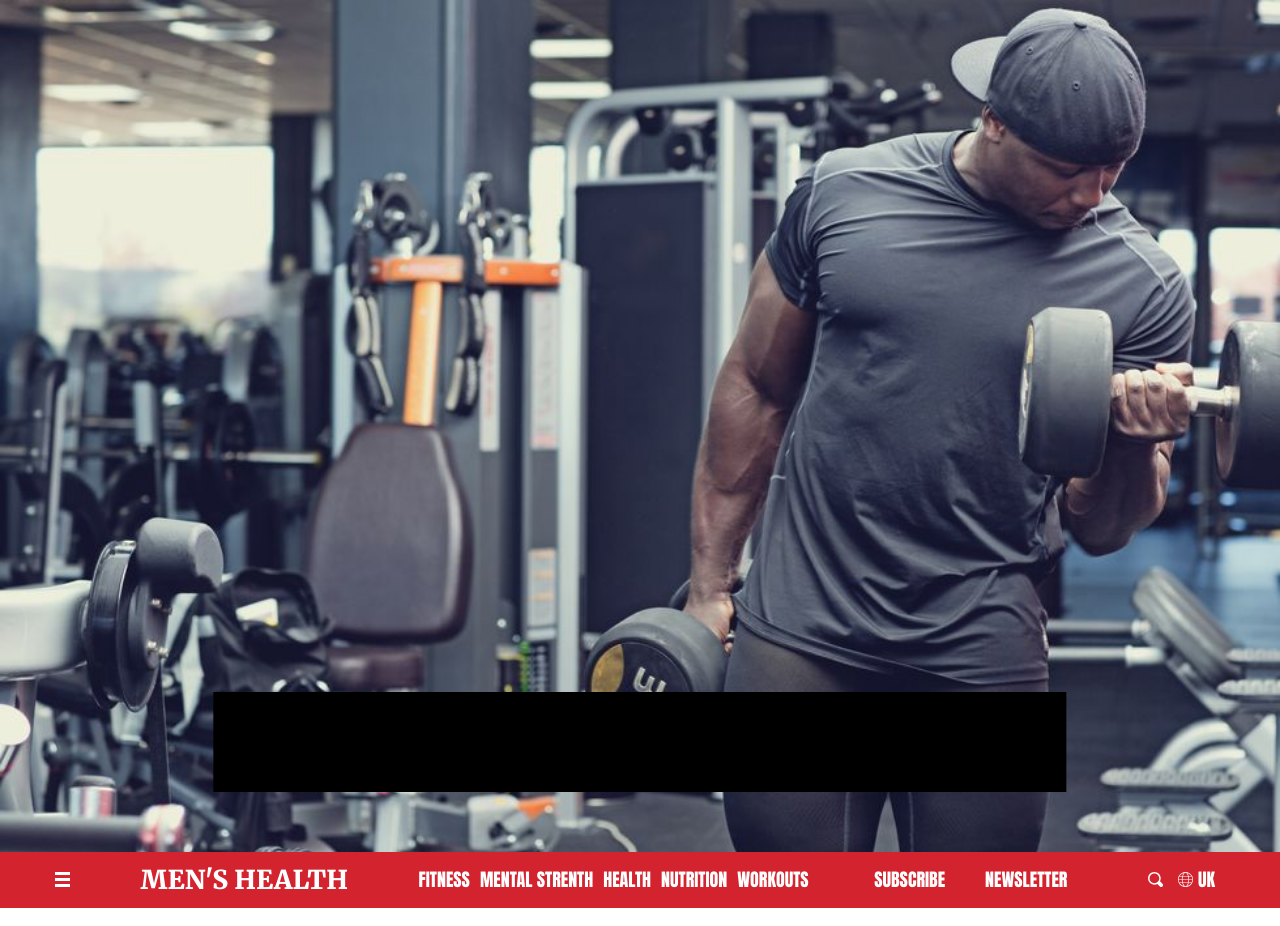
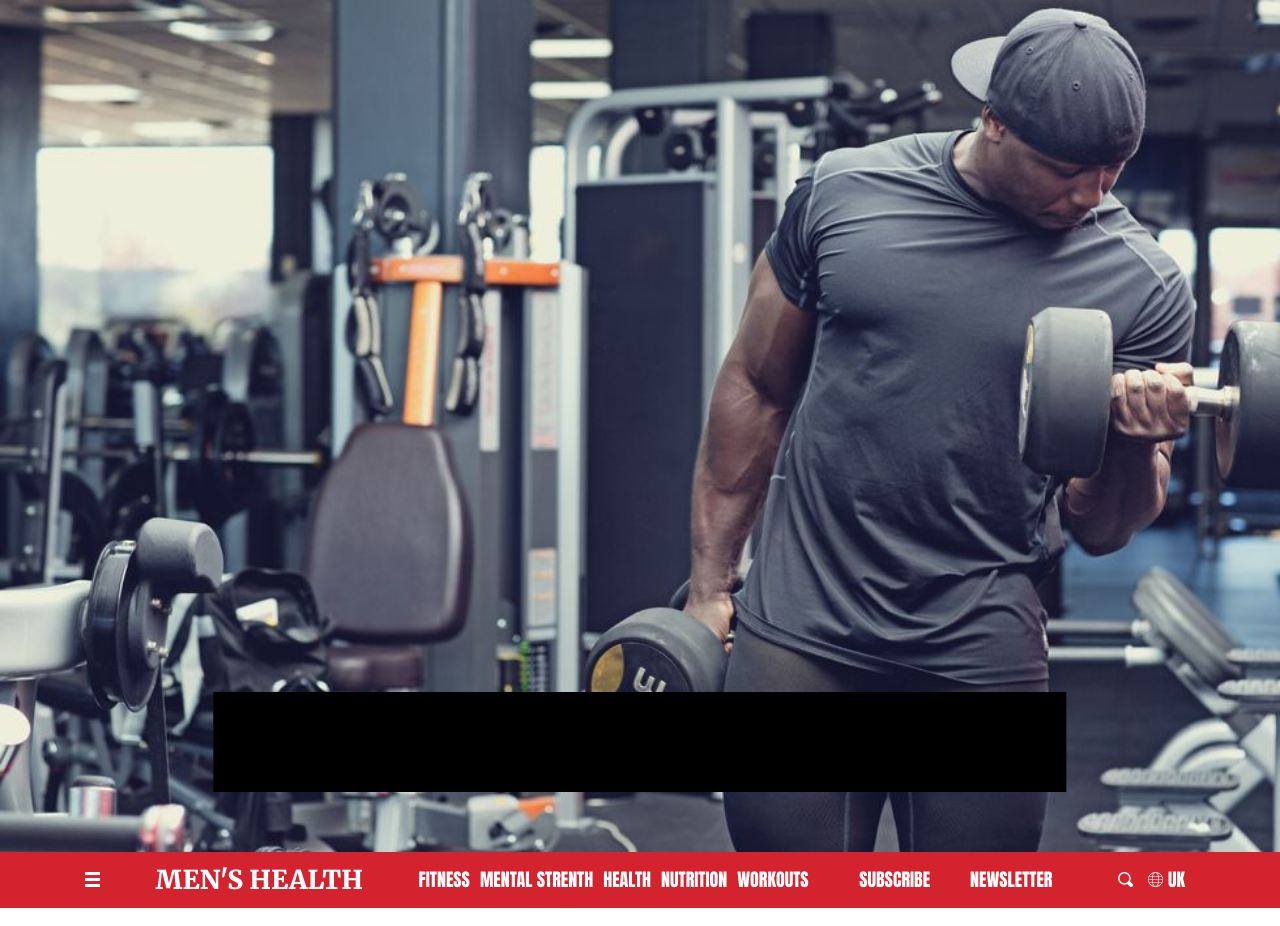
Before and after one commit to yaborodinov/react-project-magazin, a React (Create React App) app: page / in a window 1280 px wide. Shown: the top 926 px of the page. Built offline with nearby package versions, Linux system fonts and the light colour scheme.

Commit message:
add Box-sizong for all elements

```diff
--- a/src/App/Header/Header.js
+++ b/src/App/Header/Header.js
@@ -18,7 +18,7 @@ const Header = ()=> {
             <div className="header">
                 <div className="container">
 
-                    <div className="row header__row">
+                    <div className=" header__row">
                         <NavMobileMenu/>
                         <Logo />
                         <NavMenuList />
--- a/src/Common/Style/Base.css
+++ b/src/Common/Style/Base.css
@@ -1,3 +1,6 @@
+*{
+    box-sizing: border-box;
+}
 body{
     font-family: 'Merriweather', serif;
     font-family: 'Prata', serif;
```
